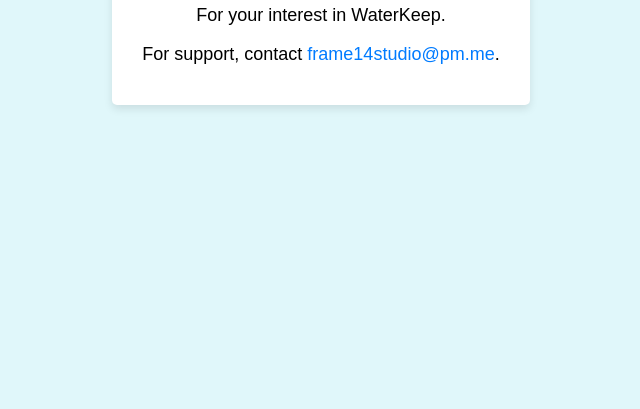
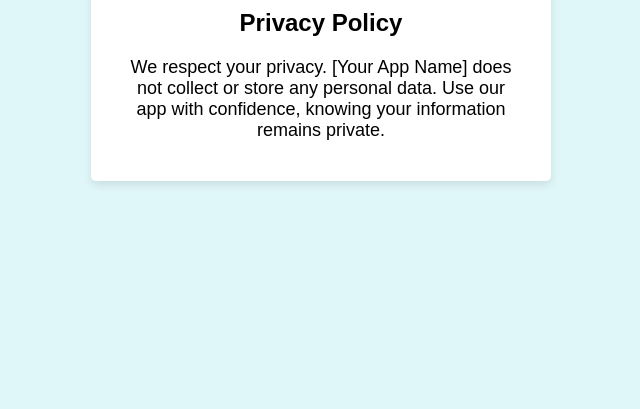
Before and after one commit to Frame14Studio/Frame14Studio.github.io, a plain HTML site: page index.html in a window 1280 px wide. Shown: the part 407-816 px from the top of the page, without its empty margins (319-959 px from the left). Drawn offline with Linux system fonts and the light colour scheme.

Commit message:
Update index.html

```diff
--- a/index.html
+++ b/index.html
@@ -47,6 +47,9 @@
         <h1>Thank You!</h1>
         <p>For your interest in <span id="appName">[insert app name]</span>.</p>
         <p>For support, contact <a href="mailto:[insert email]" id="emailLink">[insert email]</a>.</p>
+        <h2>Privacy Policy</h2>
+        <p>We respect your privacy. [Your App Name] does not collect or store any personal data. Use our app with confidence, knowing your information remains private.</p>
+
     </div>
     <script>
         // Update these values as needed
```
